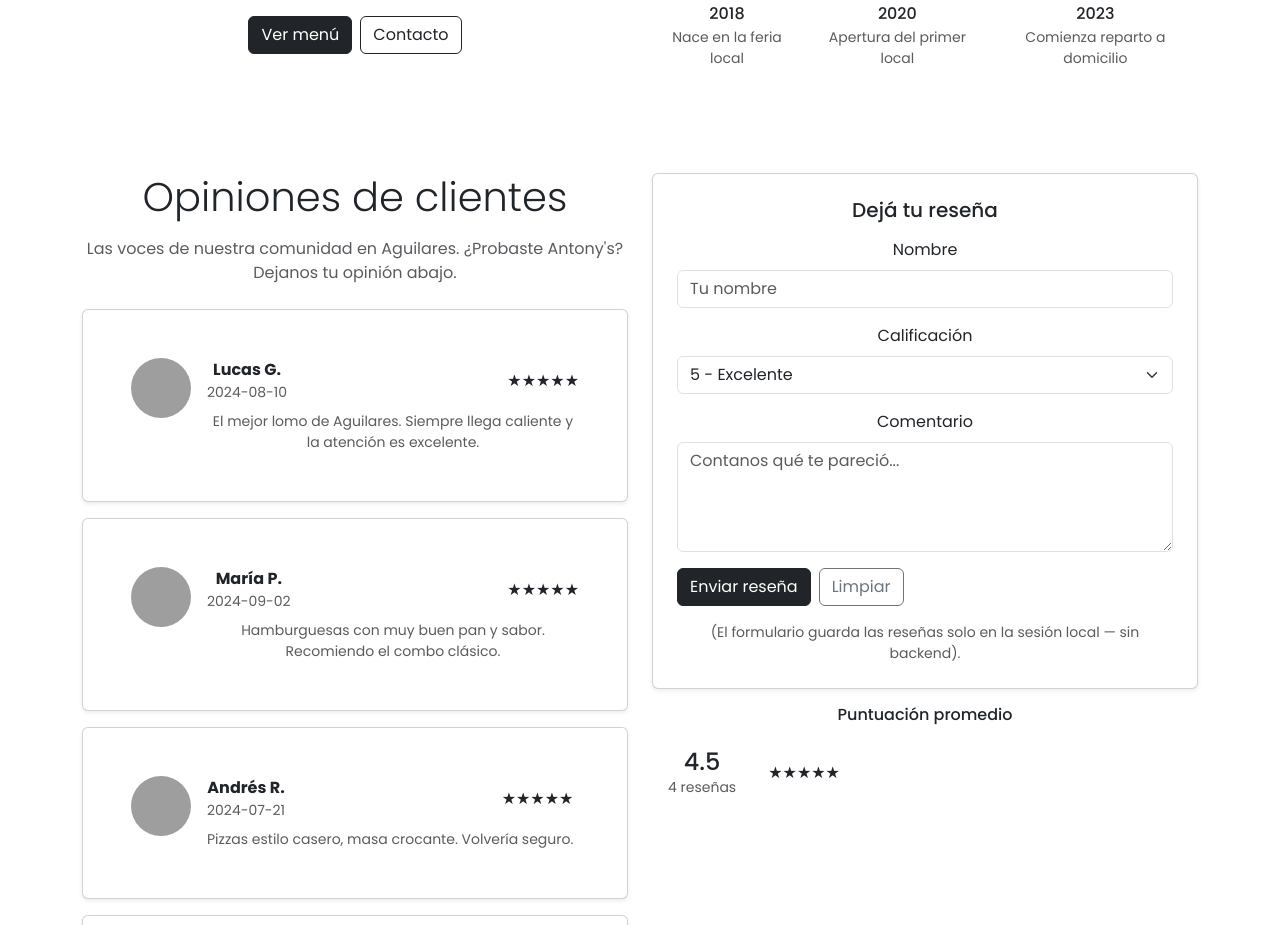
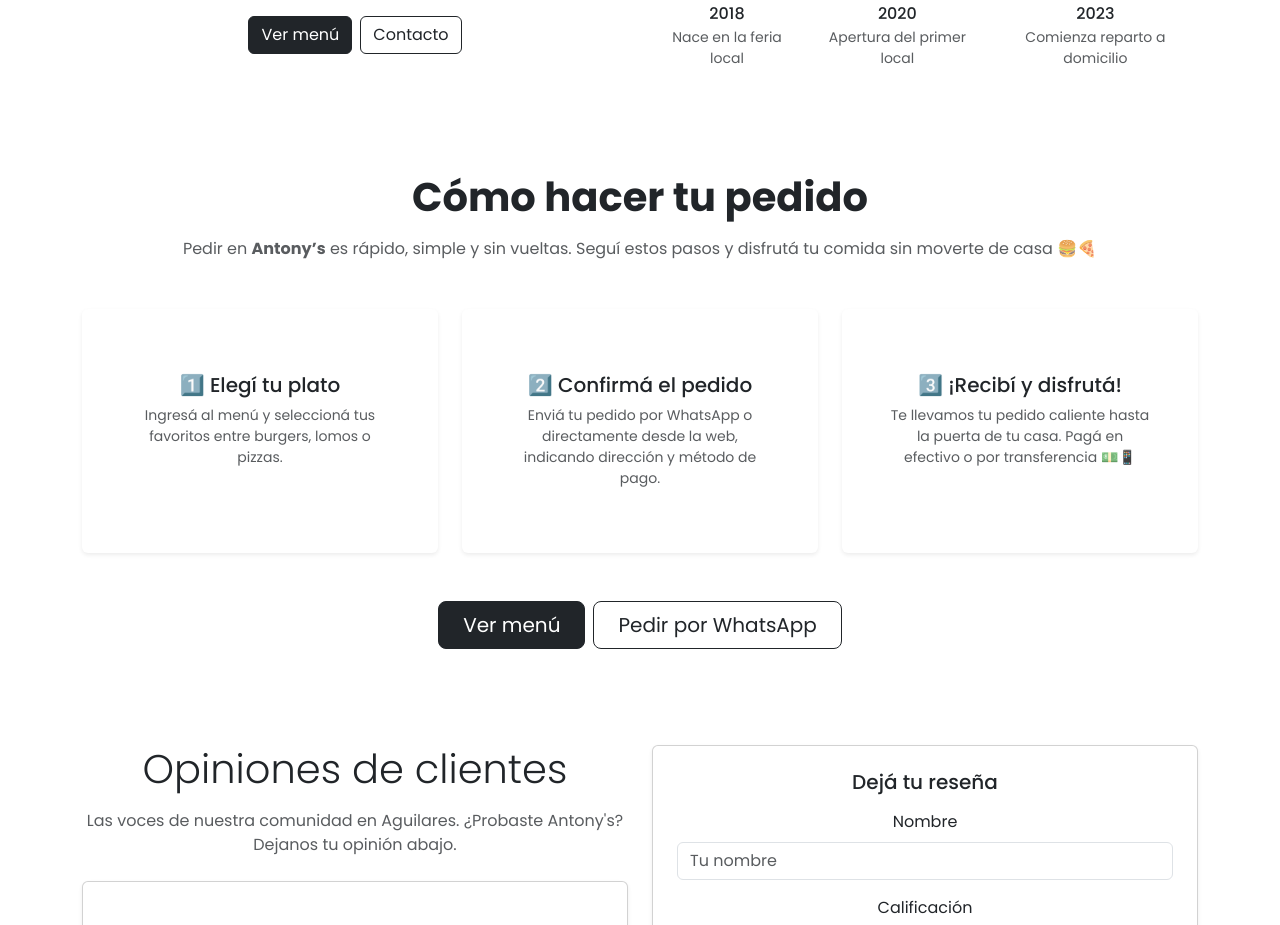
Before and after one commit to Lean099/antonys-project, a React (Vite) app in the folder frontend/: page / in a window 1280 px wide. Shown: the part 3800-4725 px from the top of the page. Built offline with nearby package versions, Linux system fonts and the light colour scheme; grey boxes are pictures that could not be loaded.

Commit message:
Se agrego seccion de como comprar

```diff
--- a/frontend/src/App.jsx
+++ b/frontend/src/App.jsx
@@ -6,6 +6,7 @@ import AboutSection from './components/AboutSection'
 import ReviewsSection from './components/ReviewsSection'
 import MenuSection from './components/MenuSection'
 import LocationsSection from './components/LocationSection'
+import HowToOrderSection from './components/HowToOrderSection'
 
 
 function App() {
@@ -16,6 +17,7 @@ function App() {
       <Main/>
       <MenuSection/>
       <AboutSection/>
+      <HowToOrderSection/>
       <ReviewsSection/>
       <LocationsSection/>
       <Footer/>
--- /dev/null
+++ b/frontend/src/components/HowToOrderSection.jsx
@@ -0,0 +1,82 @@
+// src/components/HowToOrderSection.jsx
+import React from 'react';
+
+const HowToOrderSection = () => {
+  return (
+    <section className="howto-section py-5">
+      <div className="container text-center">
+        <h2 className="display-6 fw-bold mb-3">Cómo hacer tu pedido</h2>
+        <p className="text-muted mb-5">
+          Pedir en <strong>Antony’s</strong> es rápido, simple y sin vueltas.
+          Seguí estos pasos y disfrutá tu comida sin moverte de casa 🍔🍕
+        </p>
+
+        <div className="row gy-4">
+          {/* Paso 1 */}
+          <div className="col-md-4">
+            <div className="card step-card shadow-sm border-0 h-100">
+              <div className="card-body">
+                <div className="icon-box mb-3">
+                  <i className="bi bi-basket2-fill"></i>
+                </div>
+                <h5>1️⃣ Elegí tu plato</h5>
+                <p className="text-muted small">
+                  Ingresá al menú y seleccioná tus favoritos entre burgers,
+                  lomos o pizzas.
+                </p>
+              </div>
+            </div>
+          </div>
+
+          {/* Paso 2 */}
+          <div className="col-md-4">
+            <div className="card step-card shadow-sm border-0 h-100">
+              <div className="card-body">
+                <div className="icon-box mb-3">
+                  <i className="bi bi-telephone-fill"></i>
+                </div>
+                <h5>2️⃣ Confirmá el pedido</h5>
+                <p className="text-muted small">
+                  Enviá tu pedido por WhatsApp o directamente desde la web,
+                  indicando dirección y método de pago.
+                </p>
+              </div>
+            </div>
+          </div>
+
+          {/* Paso 3 */}
+          <div className="col-md-4">
+            <div className="card step-card shadow-sm border-0 h-100">
+              <div className="card-body">
+                <div className="icon-box mb-3">
+                  <i className="bi bi-truck"></i>
+                </div>
+                <h5>3️⃣ ¡Recibí y disfrutá!</h5>
+                <p className="text-muted small">
+                  Te llevamos tu pedido caliente hasta la puerta de tu casa.
+                  Pagá en efectivo o por transferencia 💵📱
+                </p>
+              </div>
+            </div>
+          </div>
+        </div>
+
+        <div className="mt-5">
+          <a href="#menu" className="btn btn-dark btn-lg px-4 me-2">
+            Ver menú
+          </a>
+          <a
+            href="https://wa.me/5493865000000"
+            target="_blank"
+            rel="noopener noreferrer"
+            className="btn btn-outline-dark btn-lg px-4"
+          >
+            Pedir por WhatsApp
+          </a>
+        </div>
+      </div>
+    </section>
+  );
+};
+
+export default HowToOrderSection;
```
